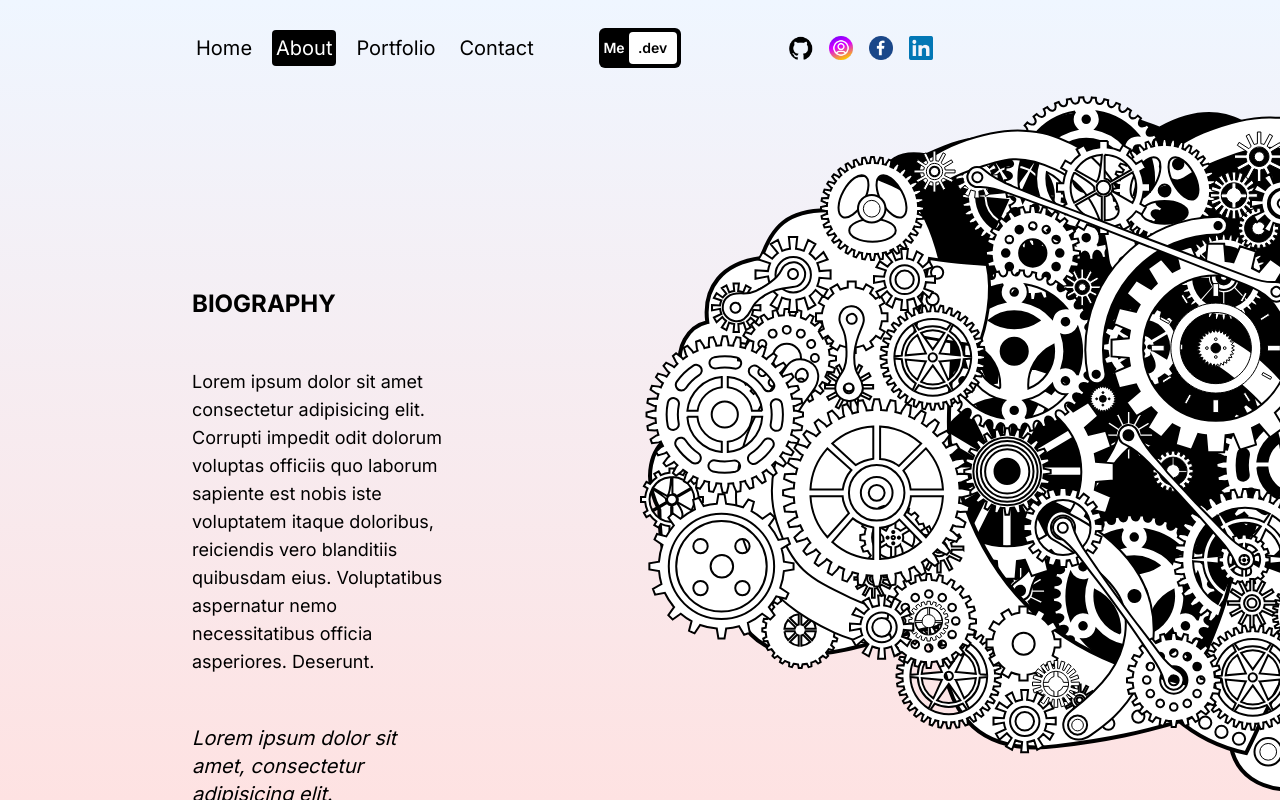
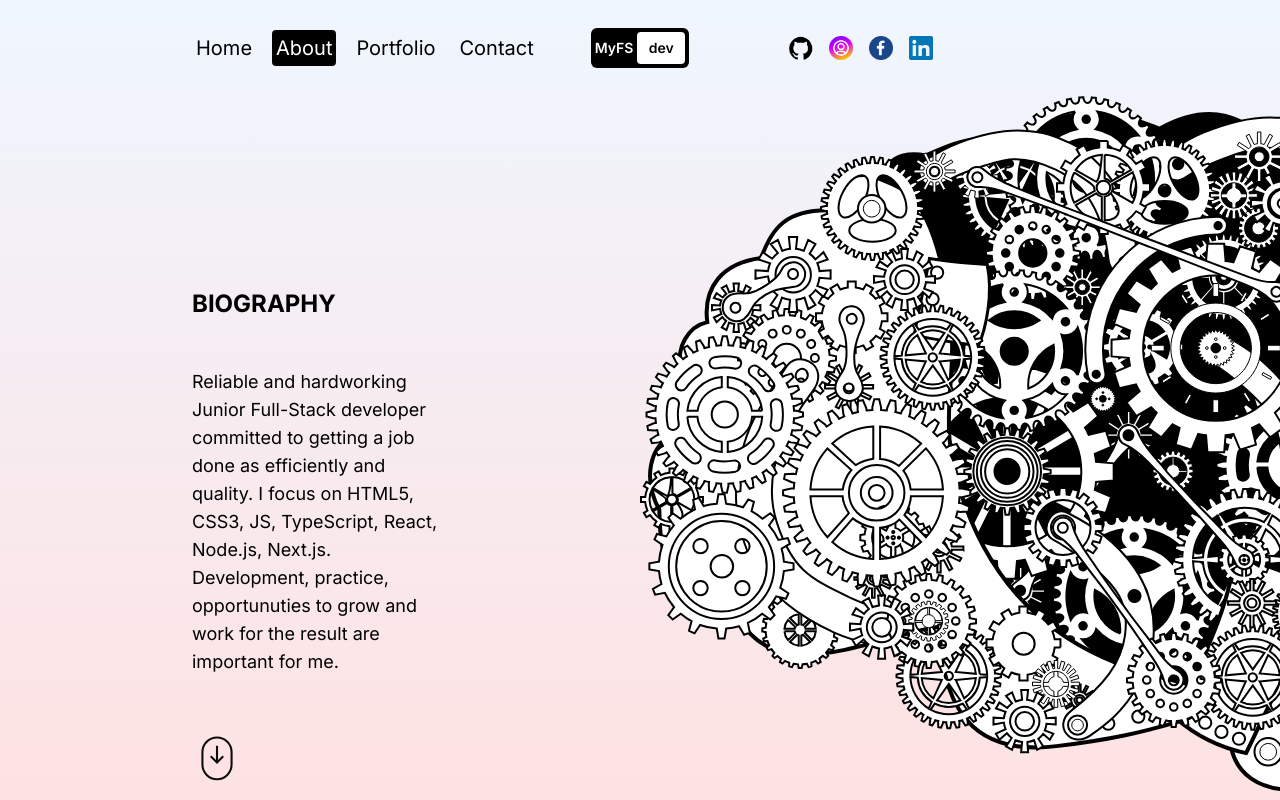
Before and after one commit to NNaumenko83/portfolio, a Next.js app: page /about in a window 1280 px wide. Built offline with nearby package versions, Linux system fonts and the light colour scheme.

Commit message:
UPD: portfolio page

```diff
--- a/src/app/about/page.jsx
+++ b/src/app/about/page.jsx
@@ -32,20 +32,20 @@ const AboutPage = () => {
                         <h1 className="text-2xl font-bold">BIOGRAPHY</h1>
                         {/*BIOGRAPHY DESCRIPTION */}
                         <p className="text-lg">
-                            Lorem ipsum dolor sit amet consectetur adipisicing
-                            elit. Corrupti impedit odit dolorum voluptas
-                            officiis quo laborum sapiente est nobis iste
-                            voluptatem itaque doloribus, reiciendis vero
-                            blanditiis quibusdam eius. Voluptatibus aspernatur
-                            nemo necessitatibus officia asperiores. Deserunt.
+                            Reliable and hardworking Junior Full-Stack developer
+                            committed to getting a job done as efficiently and
+                            quality. I focus on HTML5, CSS3, JS, TypeScript,
+                            React, Node.js, Next.js. Development, practice,
+                            opportunuties to grow and work for the result are
+                            important for me.
                         </p>
                         {/*BIOGRAPHY QUOTE */}
-                        <span className="italic">
+                        {/* <span className="italic">
                             Lorem ipsum dolor sit amet, consectetur adipisicing
                             elit.
-                        </span>
+                        </span> */}
                         {/*SIGNATURE */}
-                        <div className="self-end">
+                        {/* <div className="self-end">
                             <svg
                                 width="291"
                                 height="235"
@@ -60,7 +60,7 @@ const AboutPage = () => {
                                     stroke-linecap="round"
                                 />
                             </svg>
-                        </div>
+                        </div> */}
                         <motion.svg
                             initial={{ opacity: 0.2, y: 0 }}
                             animate={{ opacity: 1, y: '10px' }}
--- a/src/app/portfolio/page.jsx
+++ b/src/app/portfolio/page.jsx
@@ -40,7 +40,7 @@ const items = [
     },
     {
         id: 5,
-        color: 'from-purple-300 to-red-300',
+        color: 'from-red-300 to-blue-300',
         title: 'Filmoteka',
         desc: 'Application for choosing a movie. Role: Developer | Сreating the Header for the main page and implementing the functionality to load and display movies on the library page.',
         img: '/projects_img/Filmoteka.jpg',
@@ -48,7 +48,7 @@ const items = [
     },
     {
         id: 6,
-        color: 'from-purple-300 to-red-300',
+        color: 'from-blue-300 to-violet-300',
         title: 'IceCream',
         desc: 'Ice Cream company website with responsive layout, burger menu, modal window and attractive design. Role: Developer | Сreating the Header and Hero sections',
         img: '/projects_img/IceCream.jpg',
@@ -56,7 +56,7 @@ const items = [
     },
     {
         id: 7,
-        color: 'from-purple-300 to-red-300',
+        color: 'from-violet-300 to-purple-300',
         title: 'PHARMA POINT',
         desc: 'Test task. Web application where users can order medicine delivery from various shops. The Medicine Delivery app allows users to: order medicines, choose delivery address from map or input field, view order history, view order details, use discounts.',
         img: '/projects_img/PharmaPoint.jpg',
--- a/src/components/navbar.jsx
+++ b/src/components/navbar.jsx
@@ -93,9 +93,9 @@ const Navbar = () => {
                     href="/"
                     className="flex items-center justify-center p-1 text-sm font-semibold bg-black rounded-md"
                 >
-                    <span className="mr-1 text-white">Me</span>
+                    <span className="mr-1 text-white">MyFS</span>
                     <span className="flex items-center justify-center w-12 h-8 text-black bg-white rounded">
-                        .dev
+                        dev
                     </span>
                 </Link>
             </div>
```
